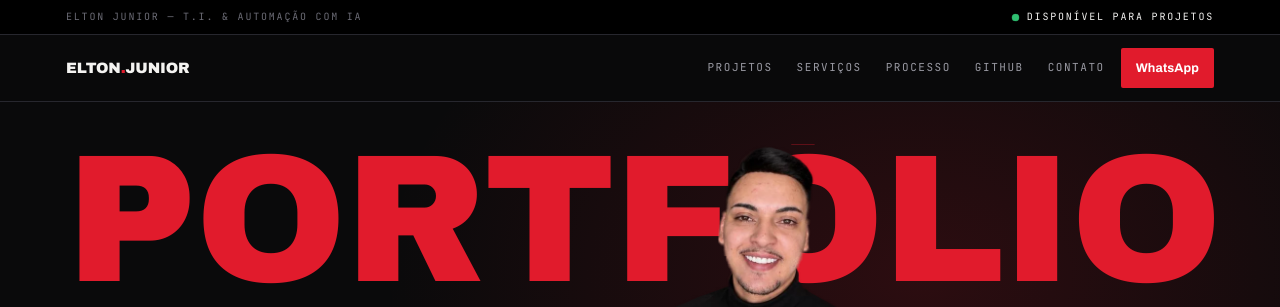
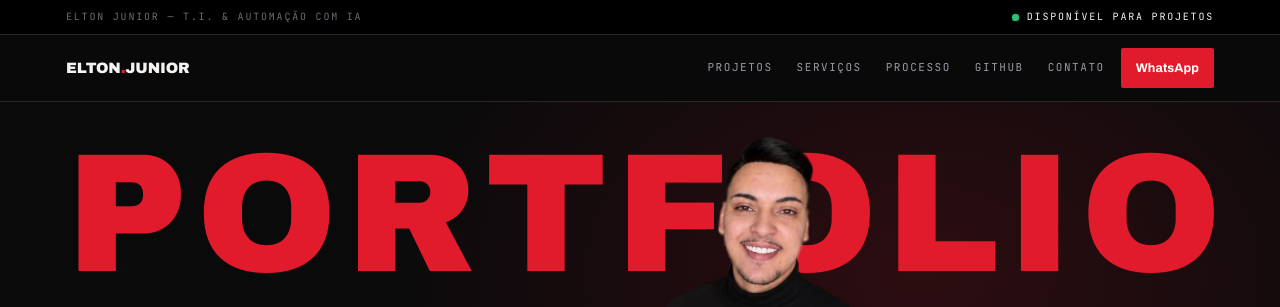
Before and after one commit to Elton-Junior/eltonjunior-dev, a plain HTML site: page index.html in a window 1280 px wide. Shown: the top 307 px of the page. Drawn offline with Linux system fonts and the light colour scheme.

Commit message:
A palavra display nao corta a ultima letra em telas estreitas
As nove letras usavam 14.2vw com piso de 46px: num aparelho de 320 a 360px
elas somavam quase a largura util e o overflow:hidden da animacao cortaria o
O final. Agora 13.2vw com piso de 38px.

Co-Authored-By: Claude Opus 5 <noreply@anthropic.com>

```diff
--- a/index.html
+++ b/index.html
@@ -75,7 +75,7 @@ nav.links a:hover{color:var(--red)}
 .hero::after{content:"";position:absolute;inset:0;background:radial-gradient(60% 55% at 72% 18%,var(--red-glow),transparent 70%);pointer-events:none}
 .hero>.wrap{position:relative;z-index:2;padding-block:clamp(26px,3.4vw,42px) clamp(40px,5vw,68px)}
 .bigword{display:flex;justify-content:space-between;overflow:hidden;line-height:.84;margin-bottom:clamp(-16px,-1.4vw,-8px)}
-.bigword span{display:block;font-family:var(--display);text-transform:uppercase;font-size:clamp(46px,14.2vw,186px);color:var(--red);letter-spacing:-.045em;animation:rise 1s cubic-bezier(.16,.84,.26,1) both;animation-delay:calc(var(--i) * 55ms)}
+.bigword span{display:block;font-family:var(--display);text-transform:uppercase;font-size:clamp(38px,13.2vw,186px);color:var(--red);letter-spacing:-.045em;animation:rise 1s cubic-bezier(.16,.84,.26,1) both;animation-delay:calc(var(--i) * 55ms)}
 @keyframes rise{from{transform:translateY(106%)}to{transform:translateY(0)}}
 .hero-grid{display:grid;grid-template-columns:1.05fr 1fr 190px;gap:clamp(20px,3vw,40px);align-items:start;margin-top:clamp(18px,2.4vw,30px)}
 .hero-grid>*{min-width:0}
```
